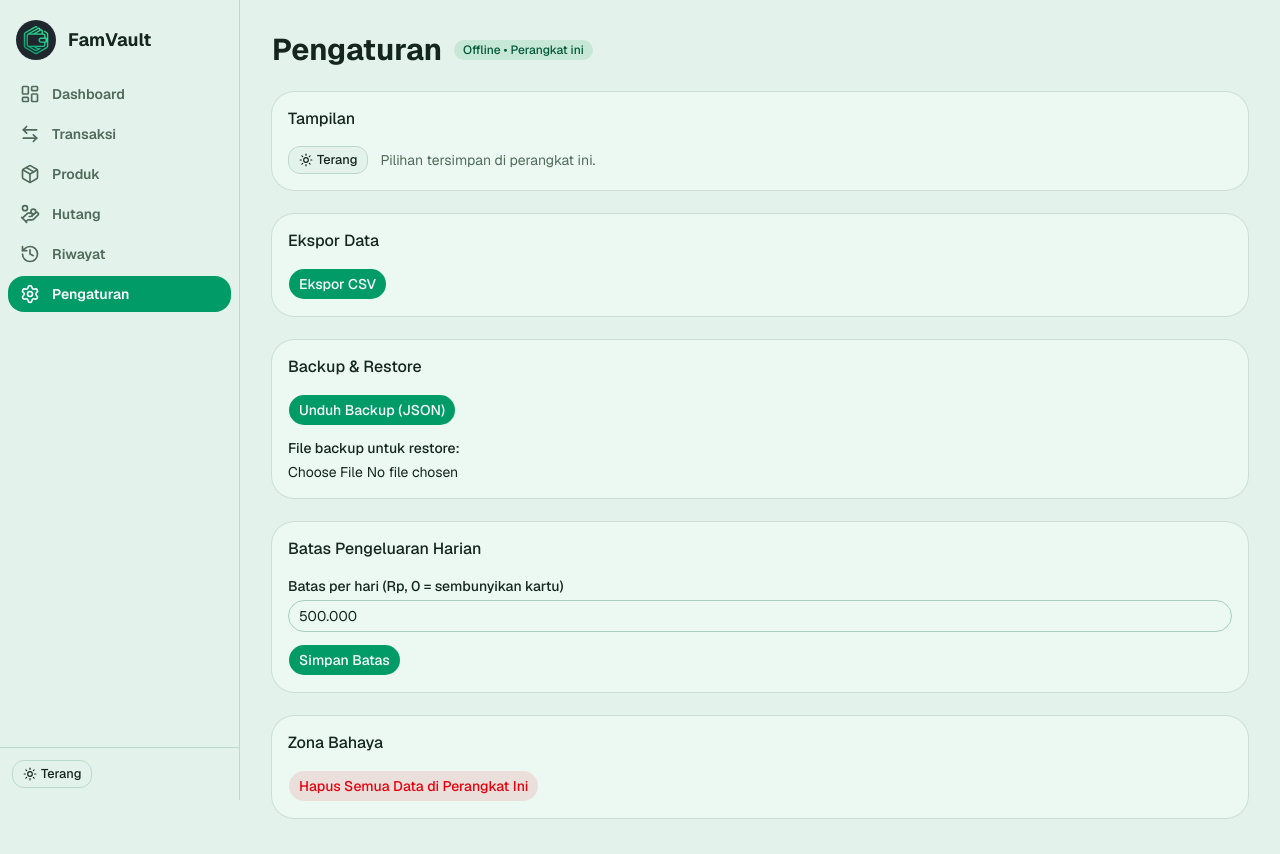
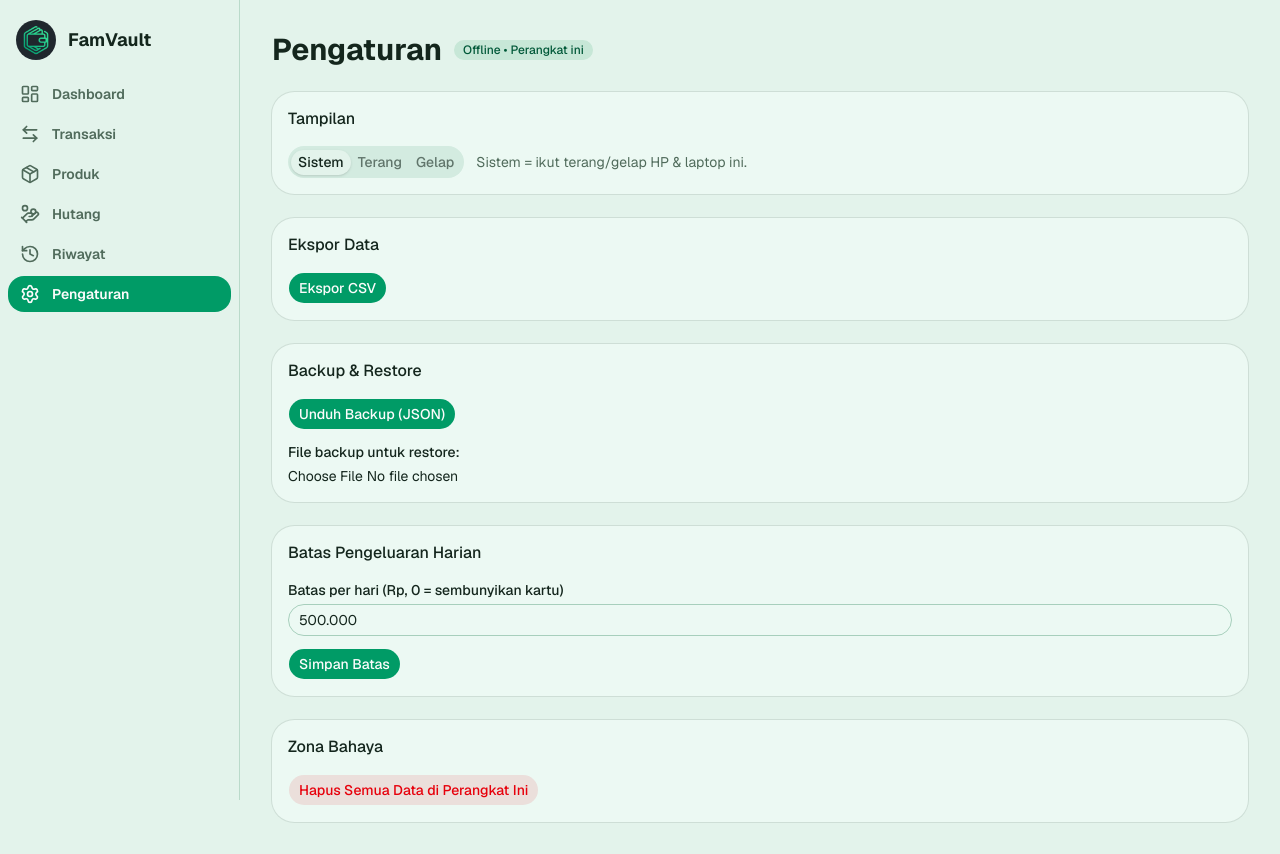
Before and after one commit to F4IRUZZZ/keuangan-next, a Next.js app: page /pengaturan in a window 1280 px wide. Built offline with nearby package versions, Linux system fonts and the light colour scheme.

Commit message:
F2.2: segmen 3 opsi Sistem|Terang|Gelap, hapus toggle sidebar

```diff
--- a/app/pengaturan/page.tsx
+++ b/app/pengaturan/page.tsx
@@ -12,7 +12,7 @@ import {
   DialogTitle,
 } from "@/components/ui/dialog";
 import { Input } from "@/components/ui/input";
-import { ToggleTema } from "@/components/toggle-tema";
+import { PemilihTema } from "@/components/pemilih-tema";
 import {
   formatRupiah,
   getBatasHarian,
@@ -122,8 +122,8 @@ export default function PengaturanPage() {
       <Card>
         <CardHeader><CardTitle>Tampilan</CardTitle></CardHeader>
         <CardContent className="flex flex-wrap items-center gap-3">
-          <ToggleTema />
-          <p className="text-sm text-muted-foreground">Pilihan tersimpan di perangkat ini.</p>
+          <PemilihTema />
+          <p className="text-sm text-muted-foreground">Sistem = ikut terang/gelap HP &amp; laptop ini.</p>
         </CardContent>
       </Card>
       <Card>
--- a/components/nav.tsx
+++ b/components/nav.tsx
@@ -3,7 +3,6 @@
 import Image from "next/image";
 import Link from "next/link";
 import { usePathname } from "next/navigation";
-import { ToggleTema } from "@/components/toggle-tema";
 import {
   ArrowLeftRight,
   HandCoins,
@@ -56,9 +55,6 @@ export function Nav() {
             );
           })}
         </div>
-        <div className="mt-auto border-t p-3">
-          <ToggleTema />
-        </div>
       </nav>
       {/* HP + tablet: bottom-nav ala vanilla (ikon + label + titik aktif) */}
       <nav aria-label="Navigasi utama" className="fixed inset-x-0 bottom-0 z-40 border-t bg-background/95 pb-[env(safe-area-inset-bottom)] backdrop-blur lg:hidden">
--- /dev/null
+++ b/components/pemilih-tema.tsx
@@ -0,0 +1,34 @@
+"use client";
+
+import { useEffect, useState } from "react";
+import { Tabs, TabsList, TabsTrigger } from "@/components/ui/tabs";
+import { bacaPilihan, EVENT_TEMA, pantauSistem, terapkanTema, type Tema } from "@/lib/tema";
+
+export function PemilihTema() {
+  const [pilihan, setPilihan] = useState<Tema>("sistem");
+
+  useEffect(() => {
+    const awal = bacaPilihan();
+    setPilihan(awal);
+    terapkanTema(awal);
+    function sinkron(e: Event) {
+      setPilihan((e as CustomEvent<Tema>).detail);
+    }
+    window.addEventListener(EVENT_TEMA, sinkron);
+    const lepas = pantauSistem();
+    return () => {
+      window.removeEventListener(EVENT_TEMA, sinkron);
+      lepas();
+    };
+  }, []);
+
+  return (
+    <Tabs value={pilihan} onValueChange={(v) => terapkanTema(v as Tema)}>
+      <TabsList aria-label="Pilih tema">
+        <TabsTrigger value="sistem">Sistem</TabsTrigger>
+        <TabsTrigger value="terang">Terang</TabsTrigger>
+        <TabsTrigger value="gelap">Gelap</TabsTrigger>
+      </TabsList>
+    </Tabs>
+  );
+}
--- a/components/toggle-tema.tsx
+++ /dev/null
@@ -1,39 +0,0 @@
-"use client";
-
-import { useEffect, useState } from "react";
-import { Moon, Sun } from "lucide-react";
-import { Button } from "@/components/ui/button";
-import { EVENT_TEMA, temaAwal, terapkanTema, type Tema } from "@/lib/tema";
-
-export function ToggleTema({ tampilLabel = true }: { tampilLabel?: boolean }) {
-  const [tema, setTema] = useState<Tema>("terang");
-
-  useEffect(() => {
-    const awal = temaAwal();
-    setTema(awal);
-    document.documentElement.classList.toggle("dark", awal === "gelap");
-    function sinkron(e: Event) {
-      setTema((e as CustomEvent<Tema>).detail);
-    }
-    window.addEventListener(EVENT_TEMA, sinkron);
-    return () => window.removeEventListener(EVENT_TEMA, sinkron);
-  }, []);
-
-  function ganti() {
-    terapkanTema(tema === "terang" ? "gelap" : "terang");
-  }
-
-  return (
-    <Button
-      type="button"
-      variant="outline"
-      size="sm"
-      onClick={ganti}
-      aria-pressed={tema === "gelap"}
-      aria-label={tema === "terang" ? "Ganti ke tema gelap" : "Ganti ke tema terang"}
-    >
-      {tema === "terang" ? <Sun aria-hidden="true" /> : <Moon aria-hidden="true" />}
-      {tampilLabel && (tema === "terang" ? "Terang" : "Gelap")}
-    </Button>
-  );
-}
--- a/lib/tema.ts
+++ b/lib/tema.ts
@@ -1,20 +1,36 @@
-// Tema terang/gelap: simpan pilihan (ikut OS bila belum memilih).
-// Perubahan disiarkan via event "famvault-tema" agar semua ToggleTema sinkron
+// Tema: sistem (ikut OS, live) / terang / gelap.
+// Perubahan disiarkan via event "famvault-tema" agar semua PemilihTema sinkron
 // dan grafik (baca .dark saat dibuat) bisa digambar ulang.
-export type Tema = "terang" | "gelap";
+export type Tema = "sistem" | "terang" | "gelap";
 
 export const KUNCI_TEMA = "famvault-tema";
 export const EVENT_TEMA = "famvault-tema";
 
-export function temaAwal(): Tema {
-  if (typeof window === "undefined") return "terang";
-  const simpan = window.localStorage.getItem(KUNCI_TEMA);
-  if (simpan === "gelap" || simpan === "terang") return simpan;
-  return window.matchMedia("(prefers-color-scheme: dark)").matches ? "gelap" : "terang";
+export function bacaPilihan(): Tema {
+  if (typeof window === "undefined") return "sistem";
+  const s = window.localStorage.getItem(KUNCI_TEMA);
+  return s === "terang" || s === "gelap" || s === "sistem" ? s : "sistem";
 }
 
-export function terapkanTema(t: Tema) {
-  document.documentElement.classList.toggle("dark", t === "gelap");
-  window.localStorage.setItem(KUNCI_TEMA, t);
-  window.dispatchEvent(new CustomEvent<Tema>(EVENT_TEMA, { detail: t }));
+function gelapDari(p: Tema): boolean {
+  if (p === "gelap") return true;
+  if (p === "terang") return false;
+  return window.matchMedia("(prefers-color-scheme: dark)").matches;
 }
+
+export function terapkanTema(p: Tema) {
+  document.documentElement.classList.toggle("dark", gelapDari(p));
+  window.localStorage.setItem(KUNCI_TEMA, p);
+  window.dispatchEvent(new CustomEvent<Tema>(EVENT_TEMA, { detail: p }));
+}
+
+// Mode sistem: bila OS ganti (mis. HP masuk mode malam), ikut tanpa reload.
+export function pantauSistem(): () => void {
+  if (typeof window === "undefined" || typeof window.matchMedia === "undefined") return () => {};
+  const mq = window.matchMedia("(prefers-color-scheme: dark)");
+  function saatBerubah() {
+    if (bacaPilihan() === "sistem") terapkanTema("sistem");
+  }
+  mq.addEventListener("change", saatBerubah);
+  return () => mq.removeEventListener("change", saatBerubah);
+}
--- a/tools-uji/verify-f22.js
+++ b/tools-uji/verify-f22.js
@@ -47,31 +47,46 @@ function kemarinISO() {
     lapor("angka id-ID bertitik", true);
     const gelapAwal = await page.evaluate(() => document.documentElement.classList.contains("dark"));
     if (gelapAwal) throw new Error("harusnya terang dulu");
-    // Toggle sidebar -> gelap: class + persist + label flip
-    // Via keyboard: badge overlay dev (kiri bawah, dev-only) menutupi tombol
-    // untuk klik mouse; Enter juga membuktikan aksesibilitas keyboard.
-    await page.getByRole("button", { name: "Ganti ke tema gelap" }).focus();
-    await page.keyboard.press("Enter");
+    // Sidebar nihil kontrol tema (satu-satunya di Pengaturan)
+    const kontrolNav = await page.locator("nav").getByRole("tab").count();
+    if (kontrolNav > 0) throw new Error("sidebar masih ada kontrol tema");
+    lapor("sidebar nihil kontrol tema", true);
+    // Pengaturan: default segmen Sistem + ikut OS (terang)
+    await page.goto(`${BASE}/pengaturan`, { waitUntil: "load", timeout: 120000 });
+    const segAwal = await page.getByRole("tab", { selected: true }).textContent();
+    if ((segAwal ?? "").trim() !== "Sistem") throw new Error("default bukan Sistem: " + segAwal);
+    const simpanAwal = await page.evaluate(() => localStorage.getItem("famvault-tema"));
+    if (simpanAwal !== null && simpanAwal !== "sistem") throw new Error("persist awal=" + simpanAwal);
+    lapor("default Sistem ikut OS", true);
+    // Segmen Gelap -> class + persist
+    await page.getByRole("tab", { name: "Gelap", exact: true }).click();
     await page.waitForFunction(() => document.documentElement.classList.contains("dark"), null, { timeout: 8000 });
     const simpan = await page.evaluate(() => localStorage.getItem("famvault-tema"));
     if (simpan !== "gelap") throw new Error("persist=" + simpan);
-    await page.getByRole("button", { name: "Ganti ke tema terang" }).waitFor({ timeout: 8000 });
-    lapor("toggle ke gelap + persist", true);
+    lapor("segmen Gelap + persist", true);
     // Grafik tetap ter-render sesudah ganti tema (recreate)
+    await page.goto(`${BASE}/`, { waitUntil: "load", timeout: 120000 });
+    await page.waitForFunction(() => document.documentElement.classList.contains("dark"), null, { timeout: 8000 });
     await page.getByRole("tab", { name: "Mingguan", exact: true }).click();
     await page.waitForTimeout(800);
     const boxG = await page.$eval("#grafik-minggu", (el) => el.getBoundingClientRect().height);
     if (boxG < 50) throw new Error("grafik hilang sesudah toggle");
     lapor("grafik ikut tema", true);
-    // Reload -> tetap gelap; toggle Pengaturan -> terang (sinkron 2 instance)
+    // Reload -> tetap gelap; segmen Terang -> terang + persist
     await page.reload({ waitUntil: "load", timeout: 120000 });
     await page.waitForFunction(() => document.documentElement.classList.contains("dark"), null, { timeout: 8000 });
     await page.goto(`${BASE}/pengaturan`, { waitUntil: "load", timeout: 120000 });
-    await page.locator("main").getByRole("button", { name: "Ganti ke tema terang" }).click();
+    await page.getByRole("tab", { name: "Terang", exact: true }).click();
     await page.waitForFunction(() => !document.documentElement.classList.contains("dark"), null, { timeout: 8000 });
-    // Instance sidebar ikut sinkron via event
-    await page.locator("nav").getByRole("button", { name: "Ganti ke tema gelap" }).waitFor({ timeout: 8000 });
-    lapor("persist reload + toggle Pengaturan + sinkron", true);
+    const simpanT = await page.evaluate(() => localStorage.getItem("famvault-tema"));
+    if (simpanT !== "terang") throw new Error("persist terang=" + simpanT);
+    lapor("persist reload + segmen Terang", true);
+    // Segmen Sistem -> ikut OS (terang di headless) + persist "sistem"
+    await page.getByRole("tab", { name: "Sistem", exact: true }).click();
+    await page.waitForFunction(() => !document.documentElement.classList.contains("dark"), null, { timeout: 8000 });
+    const simpanS = await page.evaluate(() => localStorage.getItem("famvault-tema"));
+    if (simpanS !== "sistem") throw new Error("persist sistem=" + simpanS);
+    lapor("segmen Sistem ikut OS", true);
     // Font Geist terpakai
     const font = await page.evaluate(() => getComputedStyle(document.body).fontFamily);
     if (!/Geist/i.test(font)) throw new Error("font=" + font);
```
